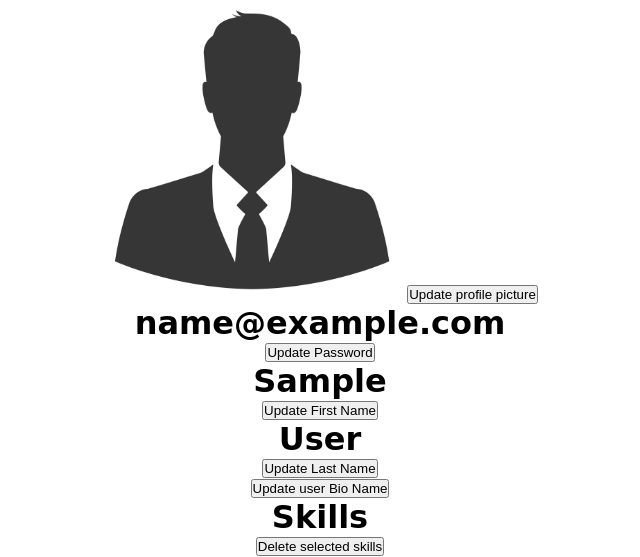
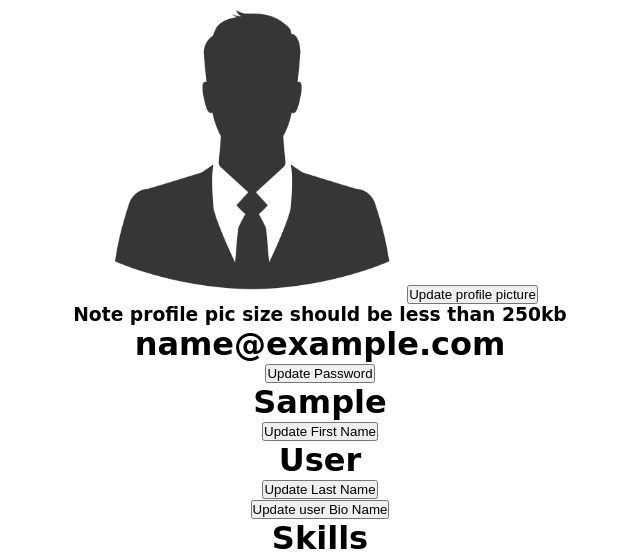
Before and after one commit to Kedar59/skillExchange, a Django app: page /profile/ in a window 1280 px wide. Shown: the part 114-671 px from the top of the page, without its empty margins (320-960 px from the left). Run offline with Django 4.2, Linux system fonts and the light colour scheme; the visitor is signed in with stand-in values (Sample User, id 1).

Commit message:
added delete profile picture button to profile page

```diff
--- a/users/templates/users/profile.html
+++ b/users/templates/users/profile.html
@@ -14,6 +14,11 @@
     <img src="{% static 'images/default-prof.jpg' %}" alt="not displayed" class="prof-img-display">
     {% else %}
     <img src="{{ user.prof_path }}" alt="" class="prof-img-display">
+    <form action="{% url 'profile' %}" method="post">
+        {% csrf_token %}
+        <input type="text" name="delete_prof_pic" hidden>
+        <button type="submit">Delete Profile picture</button>
+    </form>
     {% endif %}
     <button id="update-prof-pic-button">Update profile picture</button>
         <form id="update-prof-pic-form" method="post" enctype="multipart/form-data" action="{% url 'profile' %}" style="display: none;" id="profilePicInput">
@@ -21,7 +26,7 @@
             <input type="file" name="update_prof_pic" accept="images/*">
             <button type="submit">Submit</button>
         </form>
-        <p id="fileSizeError" style="color: red; display: none;">File size exceeds the limit (250KB).</p>
+        <h3>Note profile pic size should be less than 250kb</h3>
     <h1>{{user.email}}</h1>
     <form id="update-password" method="post" action="{% url 'profile' %}">
         {% csrf_token %}
--- a/users/views.py
+++ b/users/views.py
@@ -2,15 +2,12 @@ from django.shortcuts import render, redirect
 from .models import *
 import re,random,os
 from django.contrib.auth.models import User
-from django.contrib.auth import get_user_model
 from django.contrib.auth.decorators import login_required
-from django.contrib.auth import login, authenticate, logout
+from django.contrib.auth import login, authenticate, logout, get_user_model
 from django.contrib import messages
 from django.core.validators import validate_email
 from django.core.exceptions import ValidationError
 User = get_user_model()
-
-
 # for email verification
 from django.core.mail import send_mail
 from skillExchange.settings import EMAIL_HOST_USER
@@ -251,9 +248,20 @@ def profile(request):
             send_mail(subject,message,EMAIL_HOST_USER,[user.email],fail_silently=True)
             messages.success(request,f"Email with otp has been sent to : {user.email}")
             return render(request,'users/reset_pass.html',{'otp':otp,'email':user.email})
+        elif 'delete_prof_pic' in request.POST:
+            old_file_name: str = f"{user.username}.{user.prof_extension}"
+            storage_bucket: str = 'profile_picture'
+            response = supabase.storage.from_(storage_bucket).remove(old_file_name)
+            user.prof_path = None
+            user.prof_extension = None
+            user.has_prof_pic = False
+            user = user.save()
+            return redirect(profile)
         elif 'update_prof_pic' in request.FILES:
-            print("I am here")
             prof_pic = request.FILES['update_prof_pic']
+            if prof_pic.size > 250 * 1024:
+                messages.error(request,"Your profie picture is more than 250kb try again")
+                return render(request,'users/profile.html',context)
             extension: str = prof_pic.name.split('.')[-1].lower()
 
             # Define the storage bucket name (replace with your actual bucket name)
```
Also changed, not shown: static/js/profile.js (+0 -19 lines).
